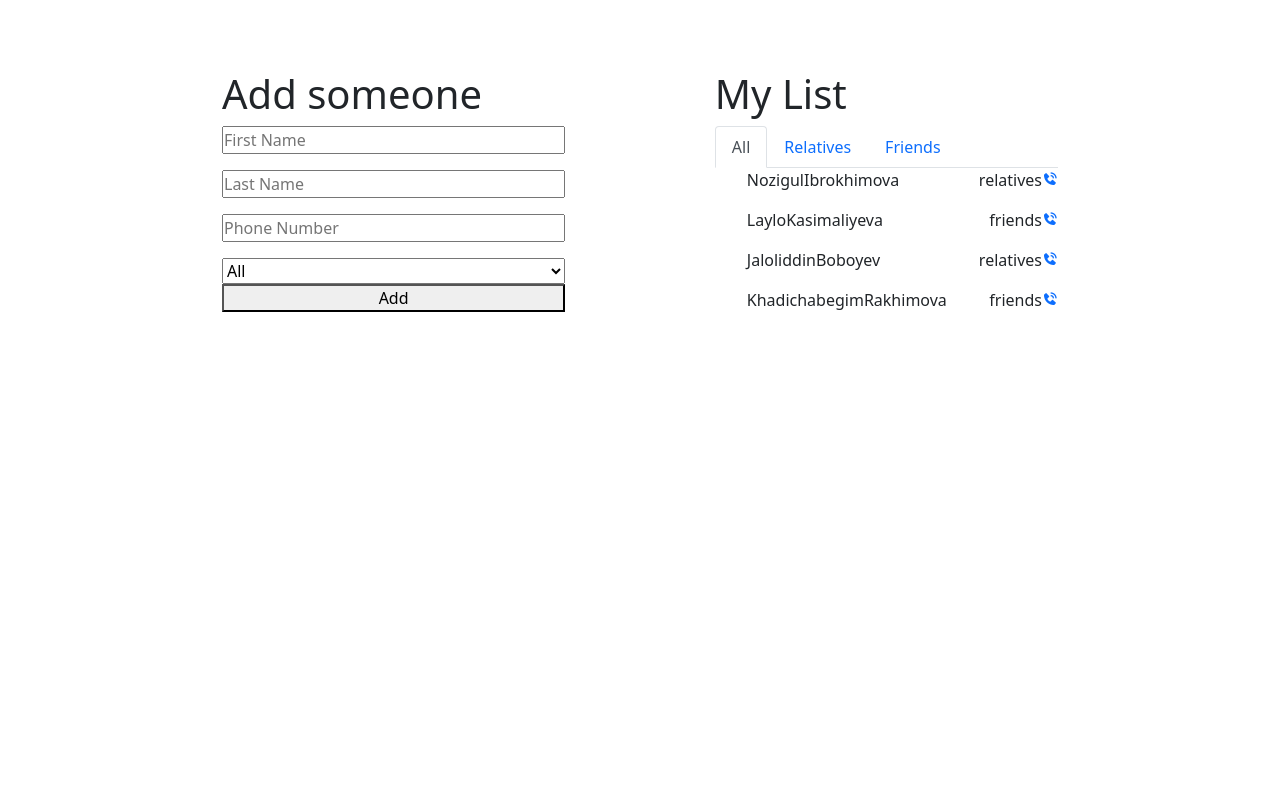
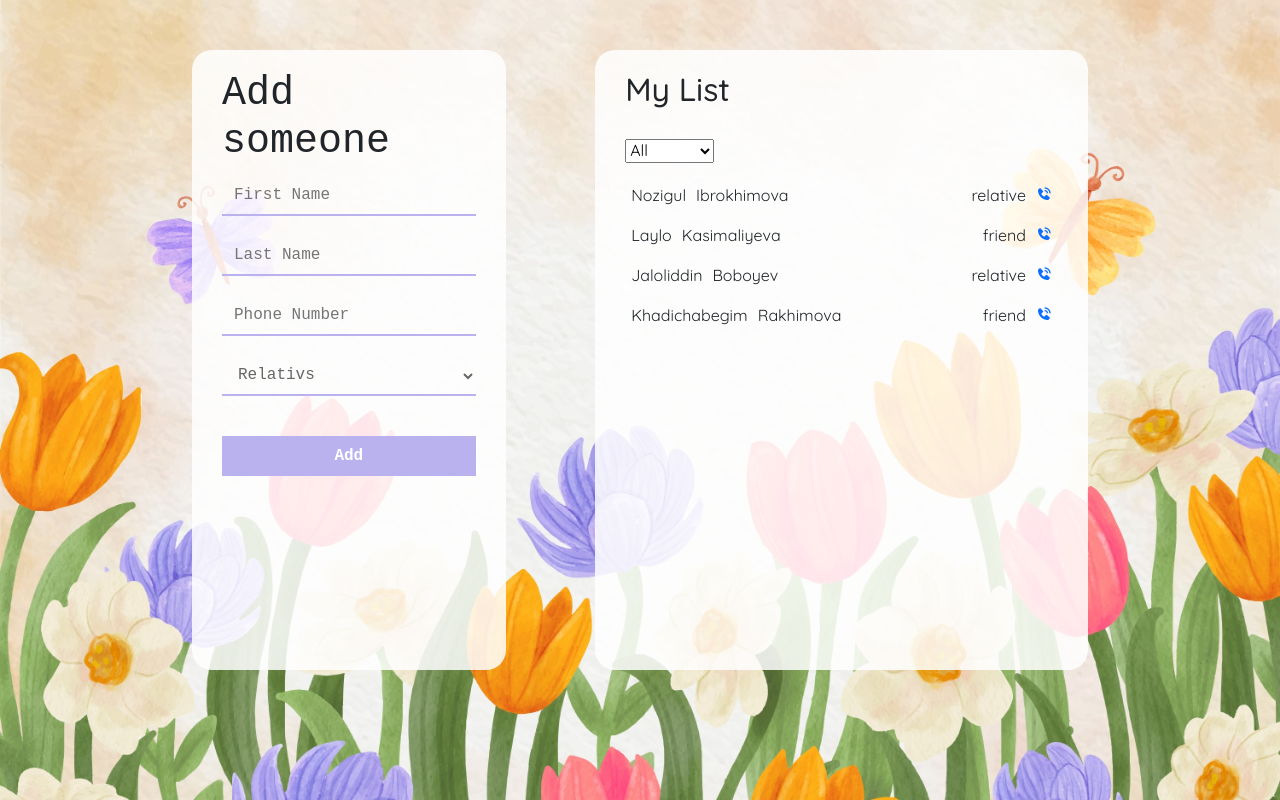
Before and after one commit to oygull/addContactsJs, a plain HTML site: page index.html in a window 1280 px wide. Drawn offline with nearby package versions, Linux system fonts and the light colour scheme.

Commit message:
initial commit

```diff
--- a/css/style.css
+++ b/css/style.css
@@ -1,3 +1,4 @@
+@import url('https://fonts.googleapis.com/css2?family=Quicksand:wght@400;500&family=Rubik:wght@400;700&display=swap');
 *,
 *::after,
 *::before {
@@ -9,6 +10,10 @@ body {
   min-height: 100vh;
   display: flex;
   flex-direction: column;
+  background-image: url('../images/6775346-min.jpg');
+  background-size: cover;
+  background-repeat: no-repeat;
+  font-family: 'Roboto Mono', monospace;
 }
 .content{
   width: 70%;
@@ -17,22 +22,38 @@ body {
   justify-content: space-between;
 }
 .form-box{
-  width: 45%;
+  width: 35%;
   padding: 20px 30px;
+  background-color: rgba(255, 255, 255, 0.849);
+  height: 620px;
+  border-radius: 20px;
 }
 .contact-box{
-  width: 45%;
+  width: 55%;
   padding: 20px 30px;
+  background-color: rgba(255, 255, 255, 0.849);
+  height: 620px;
+  border-radius: 20px;
+  font-family: 'Quicksand', sans-serif;
 }
 .contact-form{
+  margin-top: 10px;
   display: flex;
   flex-direction: column;
 }
 input {
-  margin-bottom: 16px;
+  margin-bottom: 20px;
+  width: 100%;
+  height: 40px;
+  padding: 12px;
+  border: none;
+  border-bottom: 2px solid #b9b2ee;
+  background-color: transparent;
+  outline: none;
 }
 .contact-list{
   list-style: none;
+  padding: 20px 6px;
 }
 .contact-item{
   display: flex;
@@ -40,4 +61,56 @@ input {
 }
 .contact-item div{
   display: flex;
+  align-items: center;
 }
+.title{
+  font-size: 32px;
+  margin-bottom: 30px;
+}
+.contact-select{
+  margin-bottom: 20px;
+  width: 100%;
+  height: 40px;
+  padding-left: 12px;
+  border: none;
+  border-bottom: 2px solid #b9b2ee;
+  background-color: transparent;
+  color: #666;
+  outline: none;
+}
+.contact-btn{
+  display: inline-block;
+  width: 100%;
+  height: 40px;
+  background-color: #b9b2ee;
+  border: none;
+  color: #fff;
+  transition: all 0.4s ease;
+  border: 3px solid transparent;
+  font-weight: bold;
+  margin-top: 20px;
+}
+.contact-btn:hover{
+ opacity: 0.6;
+}
+.first-name{
+  margin-right: 10px;
+  margin-bottom: 0;
+}
+.last-name{
+  margin-bottom: 0;
+}
+.category{
+  margin-right: 10px;
+  margin-bottom: 0;
+}
+.contact-item{
+  margin-bottom: 16px;
+}
+.nav-link.active{
+  background-color: #b9b2ee !important;
+  color: #fff !important;
+}
+.nav-link{
+  color: #000 !important;
+}
--- a/index.html
+++ b/index.html
@@ -16,46 +16,29 @@
 
   <div class="content">
     <div class="form-box">
-      <h1 class="title">Add someone</h1>
+      <h1 class="title-add">Add someone</h1>
       <form class="contact-form" id="contactForm">
         <input id="firstName" type="text" placeholder="First Name" required>
         <input id="lastName" type="text" placeholder="Last Name" required>
         <input id="telNum" type="number" placeholder="Phone Number" required>
-        <select name="category" id="category">
-          <option value="all">All</option>
-          <option value="relatives">Relativs</option>
-          <option value="friends">Friends</option>
+        <select class="contact-select" name="category" id="category">
+          <option value="relative">Relativs</option>
+          <option value="friend">Friends</option>
         </select>
-        <button type="submit">Add</button>
+        <button class="contact-btn" type="submit">Add</button>
       </form>
     </div>
     <div class="contact-box">
       <h1 class="title">My List</h1>
-      <ul class="nav nav-tabs" id="myTab" role="tablist">
-        <li class="nav-item" role="presentation">
-          <button class="nav-link active" id="home-tab" data-bs-toggle="tab" data-bs-target="#home" type="button" role="tab" aria-controls="home" aria-selected="true">All</button>
-        </li>
-        <li class="nav-item" role="presentation">
-          <button class="nav-link" id="profile-tab" data-bs-toggle="tab" data-bs-target="#profile" type="button" role="tab" aria-controls="profile" aria-selected="false">Relatives</button>
-        </li>
-        <li class="nav-item" role="presentation">
-          <button class="nav-link" id="contact-tab" data-bs-toggle="tab" data-bs-target="#contact" type="button" role="tab" aria-controls="contact" aria-selected="false">Friends</button>
-        </li>
+      <select name="sorting" id="sorting">
+        <option value="all">All</option>
+        <option id="relativesBtn" value="relatives">Relatives</option>
+        <option value="friends">Friends</option>
+      </select>
+
+      <ul id="firstList" class="contact-list">
+
       </ul>
-      <div class="tab-content" id="myTabContent">
-        <div class="tab-pane fade show active" id="home" role="tabpanel" aria-labelledby="home-tab">
-          <ul id="firstList" class="contact-list">
-
-          </ul>
-        </div>
-        <div class="tab-pane fade" id="profile" role="tabpanel" aria-labelledby="profile-tab">
-          <ul class="secondList">
-
-          </ul>
-        </div>
-        <div class="tab-pane fade" id="contact" role="tabpanel" aria-labelledby="contact-tab">...</div>
-      </div>
-
     </div>
   </div>
 
--- a/js/main.js
+++ b/js/main.js
@@ -4,40 +4,38 @@ let lastName = document.getElementById("lastName");
 let telNum = document.getElementById("telNum");
 let firstList = document.getElementById('firstList');
 let category = document.getElementById('category');
-let relativesBtn = document.getElementById('profile-tab');
-let secondList = document.getElementById('secondList');
-
+let elSorting = document.getElementById('sorting')
+let newArr = [];
 let contacts = [
   {
     firstName: 'Nozigul',
     lastName: 'Ibrokhimova',
     telNum: '+998995643245',
-    categoryItem: 'relatives'
+    categoryItem: 'relative'
   },
    {
     firstName: 'Laylo',
     lastName: 'Kasimaliyeva',
     telNum: '+998995643245',
-    categoryItem: 'friends'
+    categoryItem: 'friend'
   },
    {
     firstName: 'Jaloliddin',
     lastName: 'Boboyev',
     telNum: '+998995643245',
-    categoryItem: 'relatives'
+    categoryItem: 'relative'
   },
   {
     firstName: 'Khadichabegim',
     lastName: 'Rakhimova',
     telNum: '+998990012838',
-    categoryItem: 'friends'
+    categoryItem: 'friend'
   }
 ] ;
 showItems(contacts);
 
 contactForm.addEventListener("submit", (e)=>{
 
-  let newArr = []
   e.preventDefault();
   let person =
     {
@@ -72,3 +70,23 @@ function showItems(e){
    firstList.appendChild(li);
  });
 }
+
+
+
+elSorting.addEventListener('click', sortingItems);
+
+function sortingItems(e){
+
+
+ if(e.target.value='friend'){
+    firstList.innerHTML='';
+    let removedArr = []
+    contacts.forEach((el)=>{
+     if(el.categoryItem=='friend'){
+      removedArr.push(el)
+     }
+    })
+    showItems(removedArr);
+  }
+
+}
```
Also changed, not shown: images/6775346-min.jpg (added).
